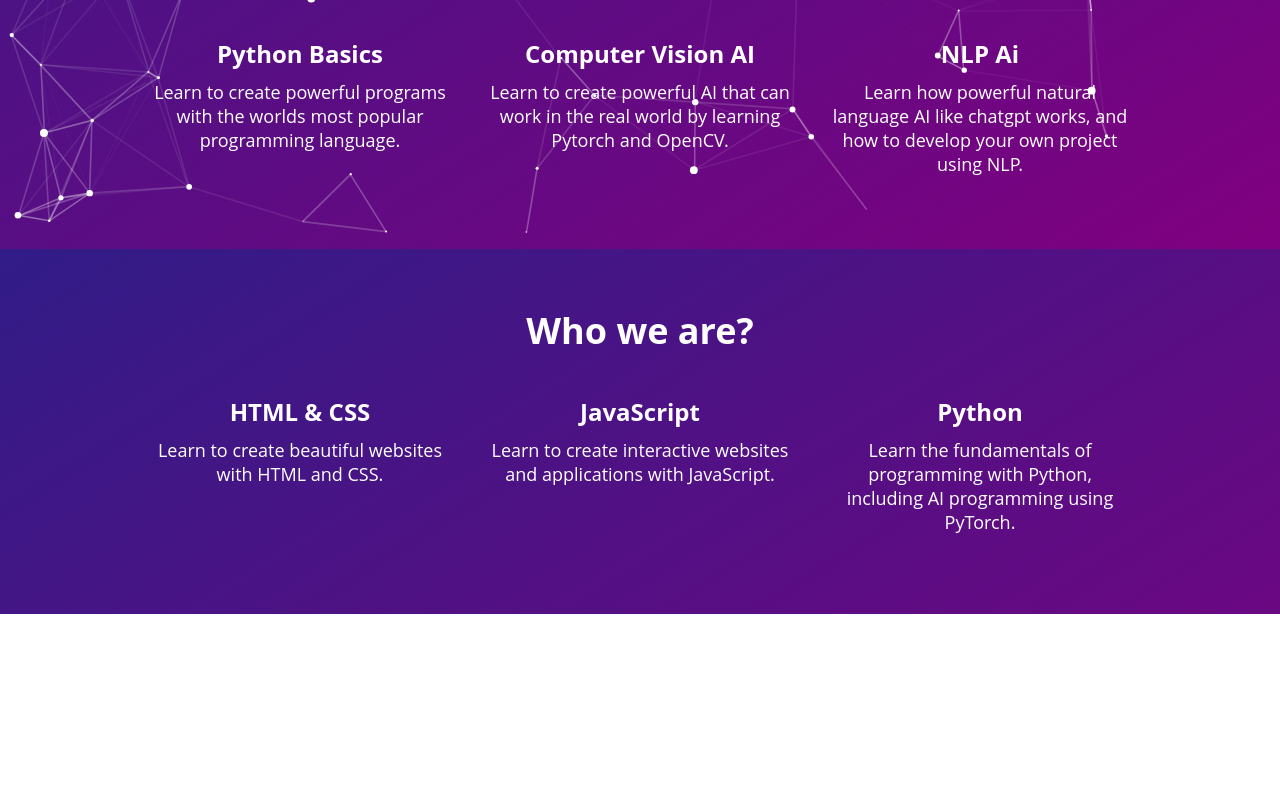
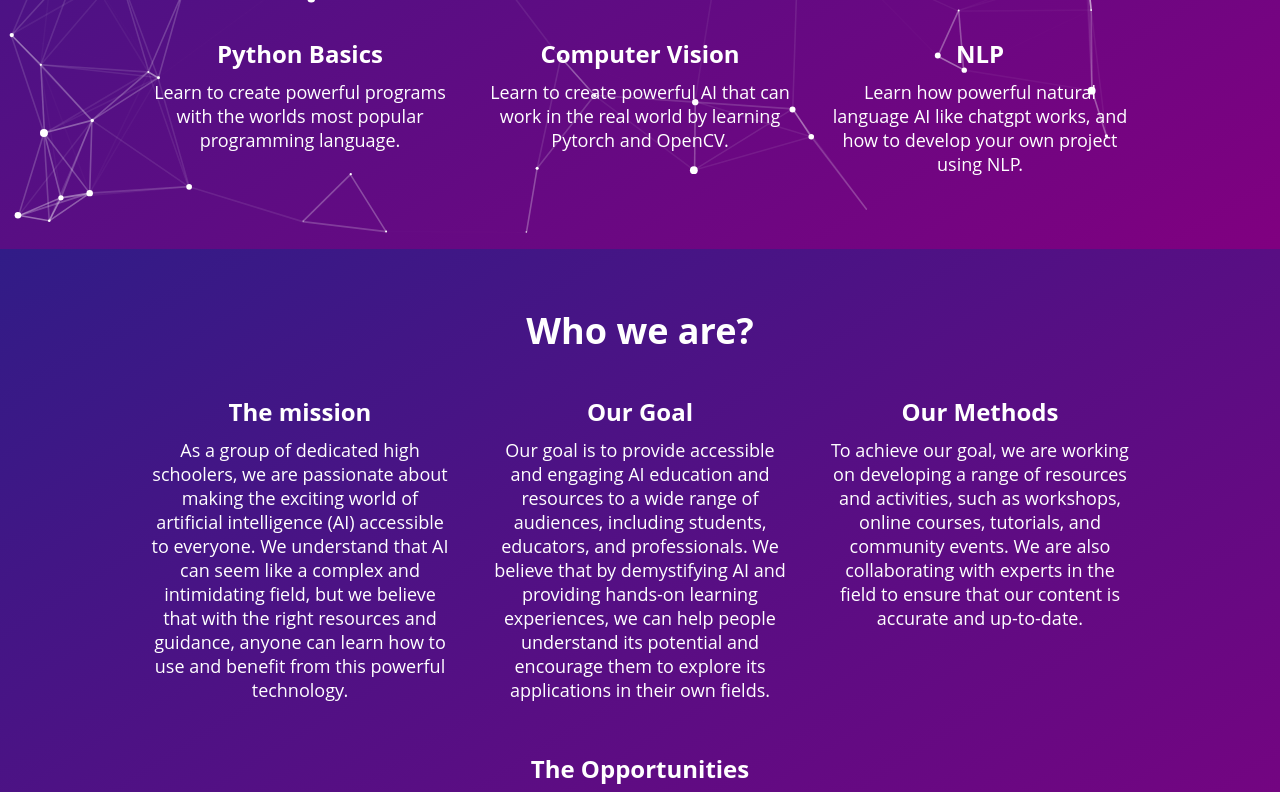
Before and after one commit to Ai-Impact/Ai-Impact, a plain HTML site: page index.html in a window 1280 px wide. Shown: the part 551-1343 px from the top of the page. Before the commit the page ends 1165 px from the top, so only its background shows below. Drawn offline with Linux system fonts and the light colour scheme.

Commit message:
Mission goal methods and opportunities

```diff
--- a/index.html
+++ b/index.html
@@ -37,11 +37,11 @@
                             <p>Learn to create powerful programs with the worlds most popular programming language.</p>
                         </li>
                         <li>
-                            <h3>Computer Vision AI</h3>
+                            <h3>Computer Vision</h3>
                             <p>Learn to create powerful AI that can work in the real world by learning Pytorch and OpenCV.</p>
                         </li>
                         <li>
-                            <h3>NLP Ai</h3>
+                            <h3>NLP</h3>
                             <p>Learn how powerful natural language AI like chatgpt works, and how to develop your own project using NLP.</p>
                         </li>
                     </ul>
@@ -50,16 +50,27 @@
                     <h2>Who we are?</h2>
                     <ul>
                         <li>
-                            <h3>HTML & CSS</h3>
-                            <p>Learn to create beautiful websites with HTML and CSS.</p>
+                            <h3>The mission</h3>
+                            <p>As a group of dedicated high schoolers, we are passionate about making the exciting world of artificial intelligence (AI) accessible to everyone. We understand that AI can seem like a complex and intimidating field, but we believe that with the right resources and guidance, anyone can learn how to use and benefit from this powerful technology.
+                            </p>
                         </li>
                         <li>
-                            <h3>JavaScript</h3>
-                            <p>Learn to create interactive websites and applications with JavaScript.</p>
+                            <h3>Our Goal</h3>
+                            <p>Our goal is to provide accessible and engaging AI education and resources to a wide range of audiences, including students, educators, and professionals. We believe that by demystifying AI and providing hands-on learning experiences, we can help people understand its potential and encourage them to explore its applications in their own fields.
+                            </p>
                         </li>
                         <li>
-                            <h3>Python</h3>
-                            <p>Learn the fundamentals of programming with Python, including AI programming using PyTorch.</p>
+                            <h3>Our Methods</h3>
+                            <p>To achieve our goal, we are working on developing a range of resources and activities, such as workshops, online courses, tutorials, and community events. We are also collaborating with experts in the field to ensure that our content is accurate and up-to-date.
+                            </p>
+                        </li>
+                        <li>
+                            <h3>The Opportunities</h3>
+                            <p>
+                                We are excited about the potential of AI to transform industries and improve lives, and we want to ensure that everyone has the opportunity to learn about and contribute to this exciting field. By making AI accessible, we hope to inspire the next generation of innovators and leaders who will use this technology to create a better world for all.
+
+
+                            </p>
                         </li>
                     </ul>
                 </section>
```
